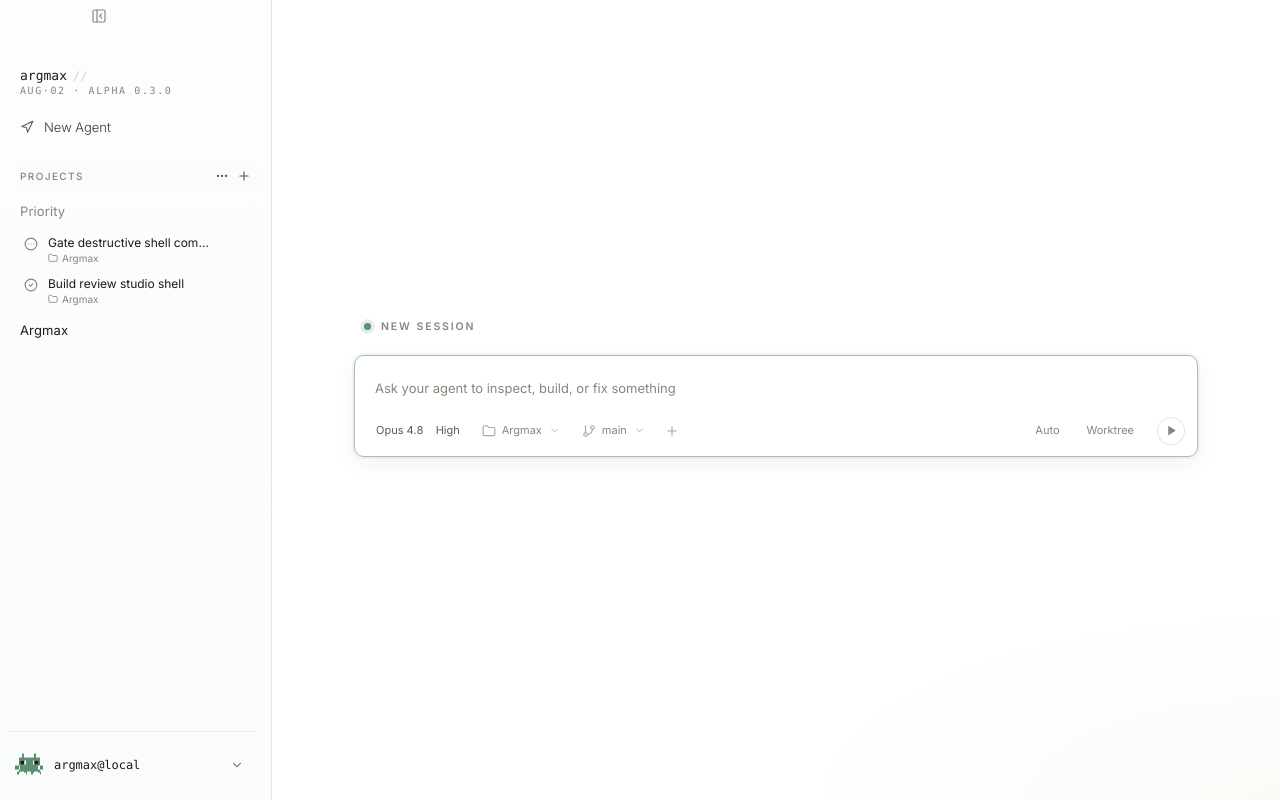
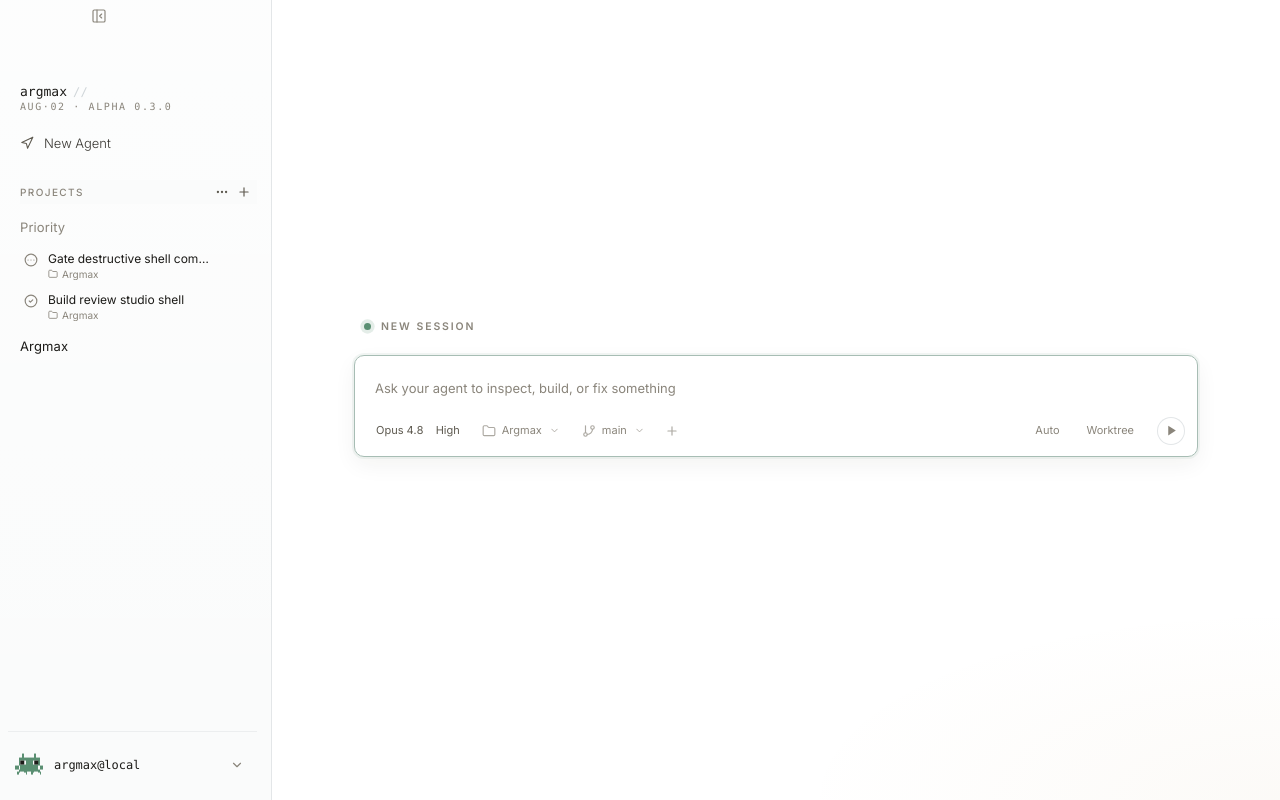
Before and after one commit to adamthuvesen/argmax, a React (Vite) app: page / in a window 1280 px wide. Built offline with nearby package versions, Linux system fonts and the light colour scheme; what @leeoniya/ufuzzy would draw is missing.

Commit message:
style(renderer): more air above the sidebar nameplate

```diff
--- a/src/renderer/styles/shell-layout.css
+++ b/src/renderer/styles/shell-layout.css
@@ -103,7 +103,7 @@
   gap: 2px;
   /* Clear air below the traffic-light row before the nameplate starts — the
      top-left should breathe, not crowd the window controls. */
-  margin: 18px 12px 16px;
+  margin: 34px 12px 16px;
   user-select: none;
 }
 
```
